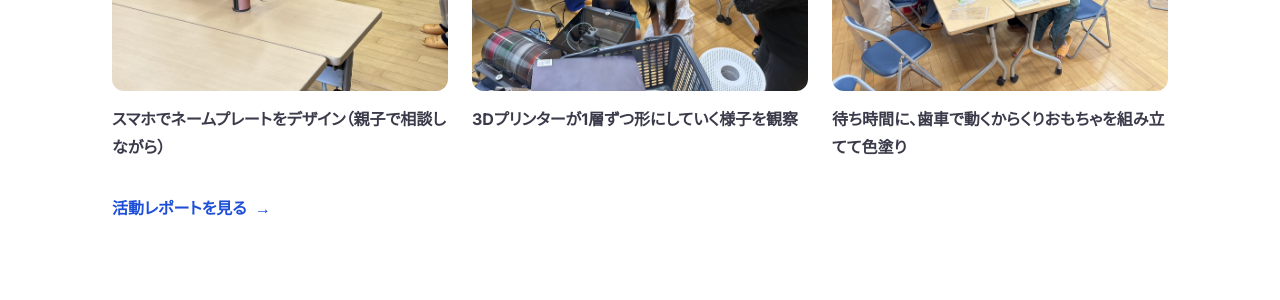
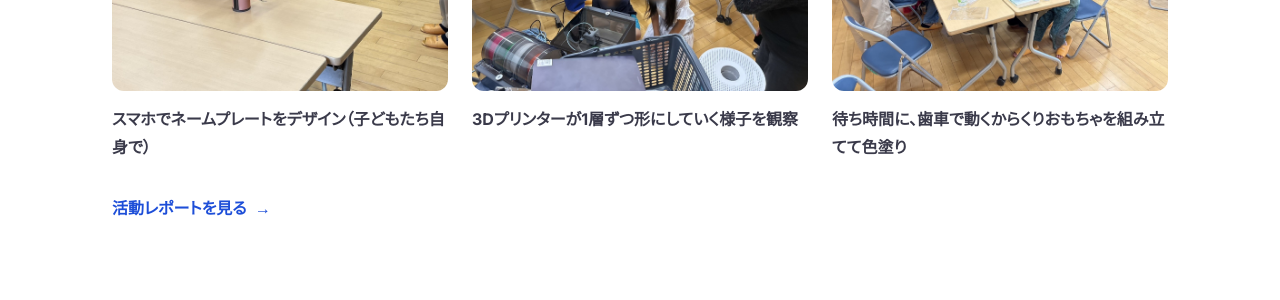
Before and after one commit to coreshiftforch/CoreShift-forchildren-web, a Jekyll site: the page built from coreshift-for-children/index.html, in a window 1280 px wide and 900 px high, scrolled down 1569 px. Shown: the part 151-451 px from the top of the window. Built offline with Jekyll 4.4.1, drawn with Linux system fonts in a browser that asks for light colours.

Commit message:
content: 体験会の様子の説明を「子どもたち自身で」に
Co-Authored-By: Claude Opus 5.5 <noreply@anthropic.com>

```diff
--- a/coreshift-for-children/index.html
+++ b/coreshift-for-children/index.html
@@ -57,7 +57,7 @@ logo_sub: "for children"
         <h2>体験会の様子（2026年8月・高宮公民館）</h2>
       </div>
       <ol class="steps">
-        <li><img src="/coreshift-for-children/photos/event01_takamiya/S__2965522_0.jpg" width="1477" height="1108" loading="lazy" alt="スマホでネームプレートをデザイン"><p>スマホでネームプレートをデザイン（親子で相談しながら）</p></li>
+        <li><img src="/coreshift-for-children/photos/event01_takamiya/S__2965522_0.jpg" width="1477" height="1108" loading="lazy" alt="スマホでネームプレートをデザイン"><p>スマホでネームプレートをデザイン（子どもたち自身で）</p></li>
         <li><img src="/coreshift-for-children/photos/event01_takamiya/S__2965518_0.jpg" width="1477" height="1108" loading="lazy" alt="3Dプリンターを観察"><p>3Dプリンターが1層ずつ形にしていく様子を観察</p></li>
         <li><img src="/coreshift-for-children/photos/event01_takamiya/S__2965525_0.jpg" width="1477" height="1108" loading="lazy" alt="からくりおもちゃの組み立て"><p>待ち時間に、歯車で動くからくりおもちゃを組み立てて色塗り</p></li>
       </ol>
```
